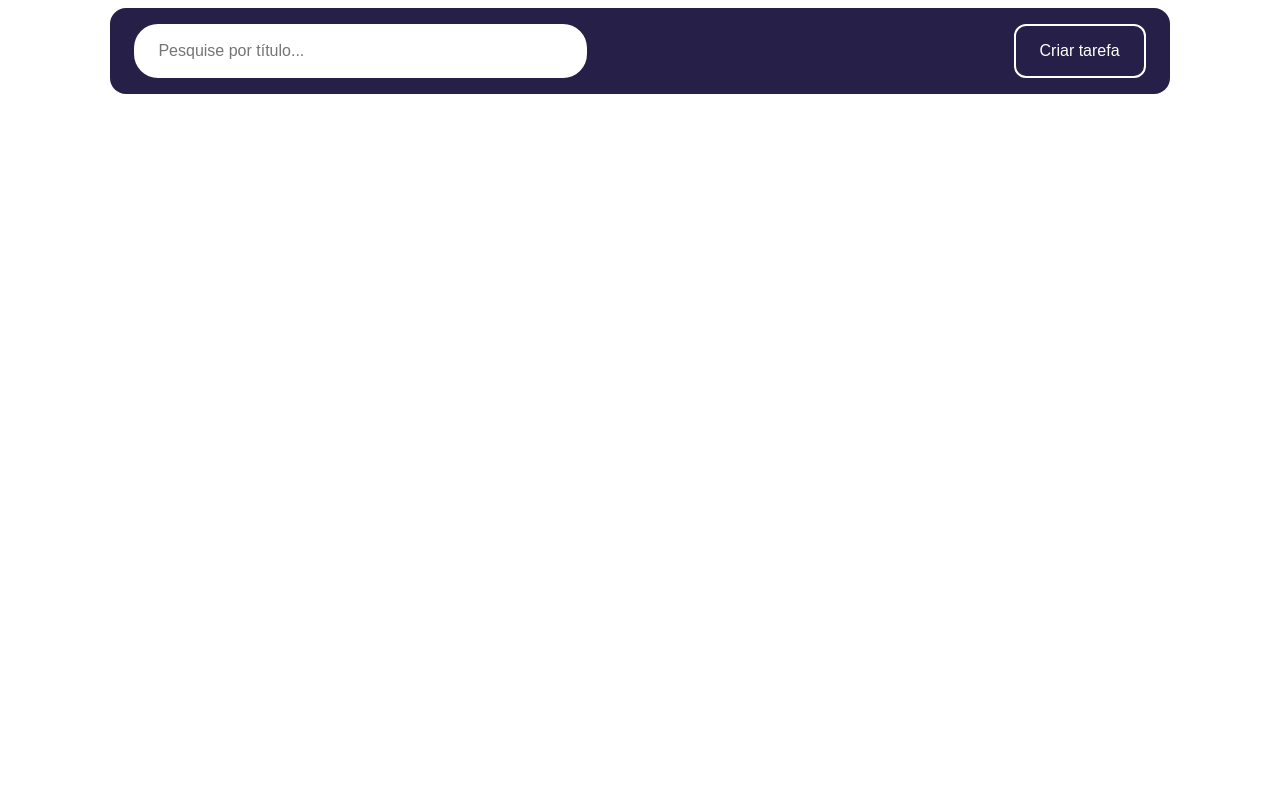
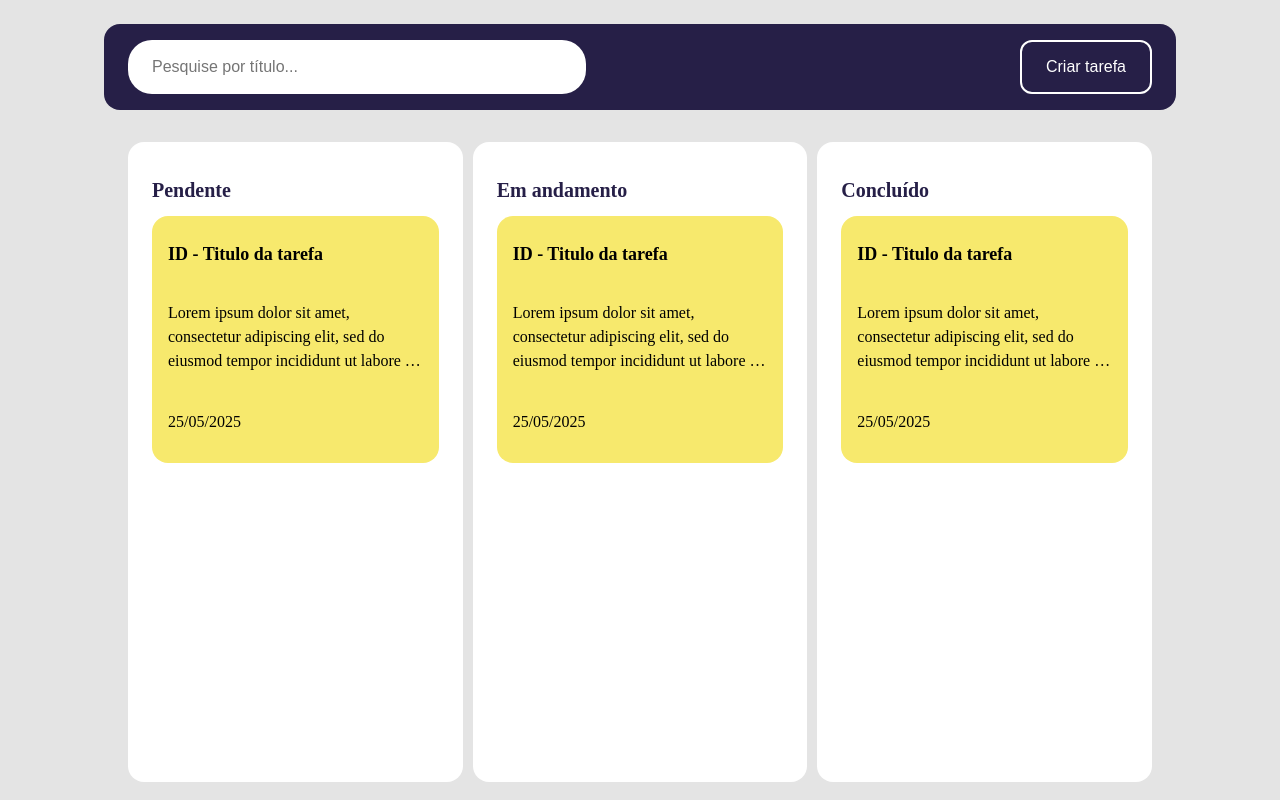
Before and after one commit to mariaeviegas/teste-tecnico-jr-frontend, a Vue app in the folder task-manager/: page / in a window 1280 px wide. Built offline with nearby package versions, Linux system fonts and the light colour scheme.

Commit message:
update: ajuste no css da barra e configuração da tela principal

```diff
--- a/task-manager/src/App.vue
+++ b/task-manager/src/App.vue
@@ -1,7 +1,13 @@
 <template>
-    <SearchAddBar/>
+    <TaskList/>
 </template>
 
-<script setup>
-   import SearchAddBar from './components/SearchAddBar.vue';
+<script>
+   import TaskList from './views/TaskList.vue';
+
+   export default{
+    components: {
+        TaskList
+    }
+   };
 </script>
--- a/task-manager/src/components/SearchAddBar.vue
+++ b/task-manager/src/components/SearchAddBar.vue
@@ -7,11 +7,11 @@
 </template>
 
 <style scoped>
-    .searchAddBar{
+.searchAddBar {
     width: 80%;
     height: fit-content;
-        margin: auto;
-        background-color: #261F47;
+    margin: 1.5rem auto 0rem;
+    background-color: var(--primary-color);
     padding: 1rem 1.5rem;
     border-radius: 1rem;
     display: flex;
@@ -27,26 +27,30 @@
 
     &&:focus {
         outline: none;
-            background-color: #514983;
-            color: #fff;
+        background-color: var(--secondary-color);
+        color: white;
+
+        &&::placeholder {
+            color: #ffffffa2;
+        }
     }
 }
 
 .searchAddBar__button {
     width: fit-content;
     padding: 1rem 1.5rem;
-        border: 2px solid #fff;
+    border: 2px solid white;
     border-radius: 0.75rem;
     background-color: transparent;
     font-size: 1rem;
-        color: #fff;
+    color: white;
     cursor: pointer;
     transition: 0.1s;
 
     &&:hover {
-            background-color: #514983;
-            color: #fff;
-            border: 2px solid #514983;
+        background-color: var(--secondary-color);
+        color: white;
+        border: 2px solid var(--secondary-color);
     }
 }
 </style>
--- a/task-manager/src/main.js
+++ b/task-manager/src/main.js
@@ -1,4 +1,5 @@
 import { createApp } from 'vue'
 import App from './App.vue'
+import './styles/global.css';
 
 createApp(App).mount('#app')
```
Lines whose indentation alone changed are shown as unchanged.
